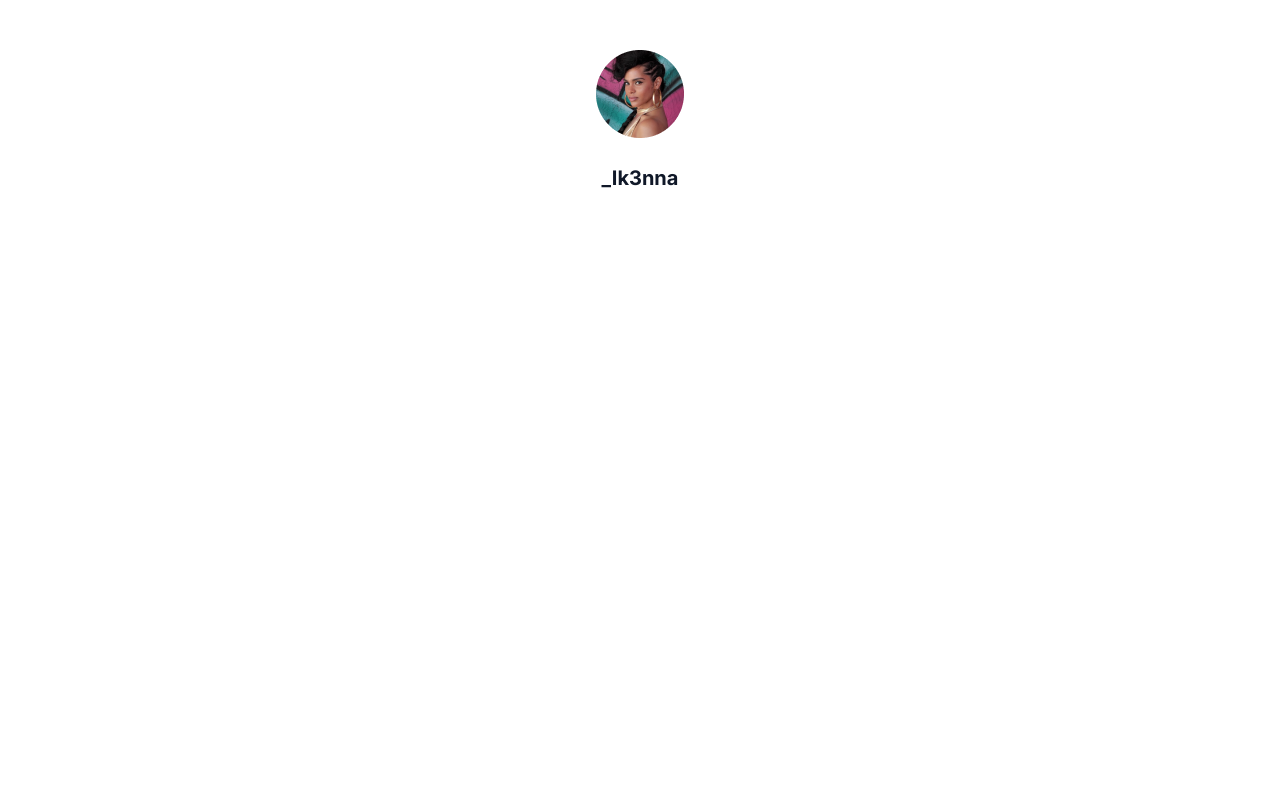
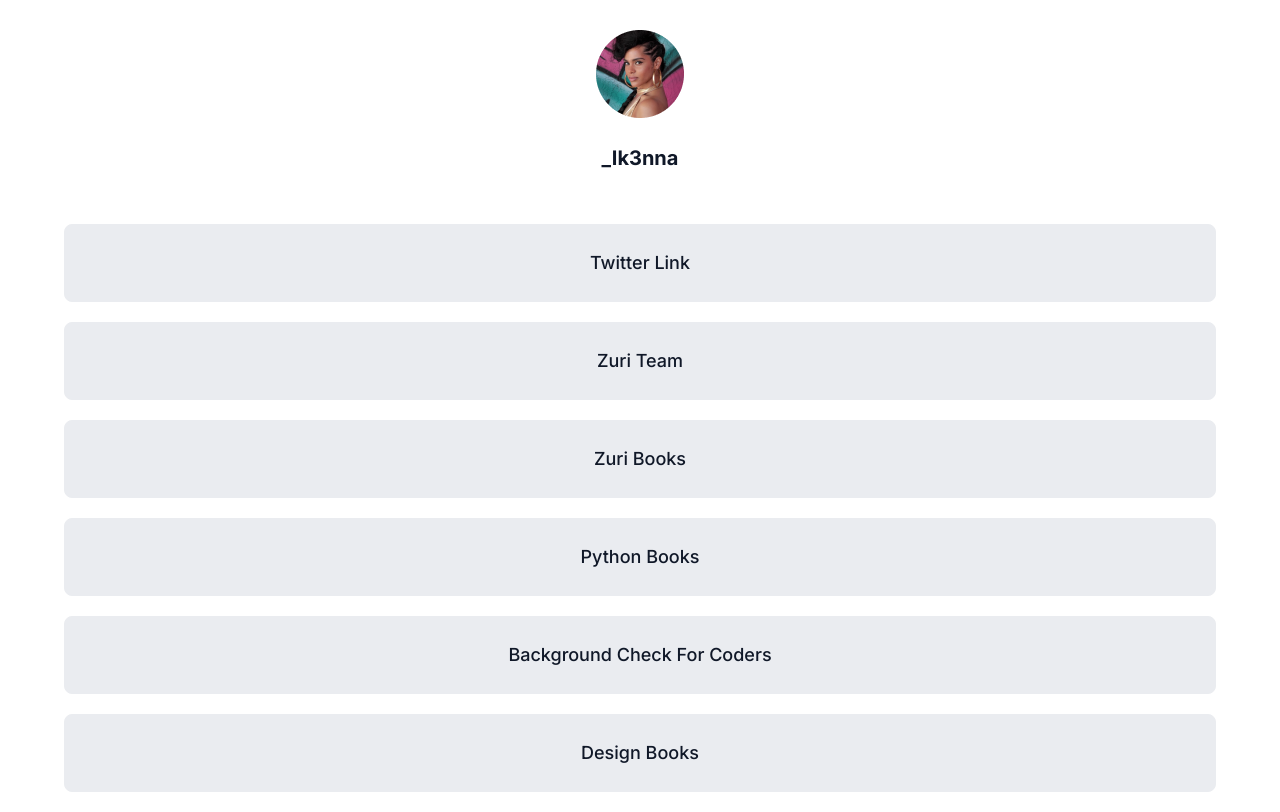
Before and after one commit to Ik3nna/HNG-Internship, a React (Create React App) app in the folder Task1/: page / in a window 1280 px wide. Built offline with nearby package versions, Linux system fonts and the light colour scheme.

Commit message:
Links section

```diff
--- a/Task1/src/Home.js
+++ b/Task1/src/Home.js
@@ -1,4 +1,5 @@
 import React from "react";
+import { links } from "./data";
 
 function Home() {
     return(
@@ -10,6 +11,16 @@ function Home() {
             <p>ikenna</p>
 
             {/* Links section */}
+            <article className="links-container">
+                {links.map((link)=>{
+                    const { name, linkTo } = link;
+                    return(
+                        <a href={linkTo} target="_blank">
+                            {name}
+                        </a>
+                    );
+                })}
+            </article>
         </main>
     );
 }
--- /dev/null
+++ b/Task1/src/data.js
@@ -0,0 +1,32 @@
+export const links = [
+    {
+        id: 1,
+        name: "twitter link",
+        linkTo: "https://twitter.com/_ik3nna"
+    },
+    {
+        id: 2,
+        name: "zuri team",
+        linkTo: "https://training.zuri.team"
+    },
+    {
+        id: 3,
+        name: "zuri books",
+        linkTo: "http://books.zuri.team"
+    },
+    {
+        id: 4,
+        name: "python books",
+        linkTo: "https://books.zuri.team/python-for-beginners?ref_id=ikenna"
+    },
+    {
+        id: 5,
+        name: "background check for coders",
+        linkTo: "https://background.zuri.team"
+    },
+    {
+        id: 6,
+        name: "design books",
+        linkTo: "https://books.zuri.team/design-rules"
+    }
+]
--- a/Task1/src/index.css
+++ b/Task1/src/index.css
@@ -13,7 +13,10 @@ main {
   background-color: var(--backgroundColor);
   text-align: center;
   font-family: 'Inter', sans-serif;
-  margin-top: 50px;
+  margin-top: 30px;
+}
+img {
+  cursor: pointer;
 }
 p {
   color: var(--text);
@@ -26,3 +29,24 @@ p {
 p:nth-of-type(2) {
   display: none;
 }
+
+
+.links-container {
+  margin-top: 50px;
+}
+a {
+  display: block;
+  text-decoration: none;
+  color: var(--text);
+  background-color: var(--linkBackground);
+  font-weight: 500;
+  font-size: 18px;
+  line-height: 28px;
+  text-transform: capitalize;
+  margin: 20px auto;
+  width: 1152px;
+  padding: 24px 32px;
+  border-radius: 8px;
+  border: 1px solid var(--linkBackground);
+  cursor: pointer;
+}
```
